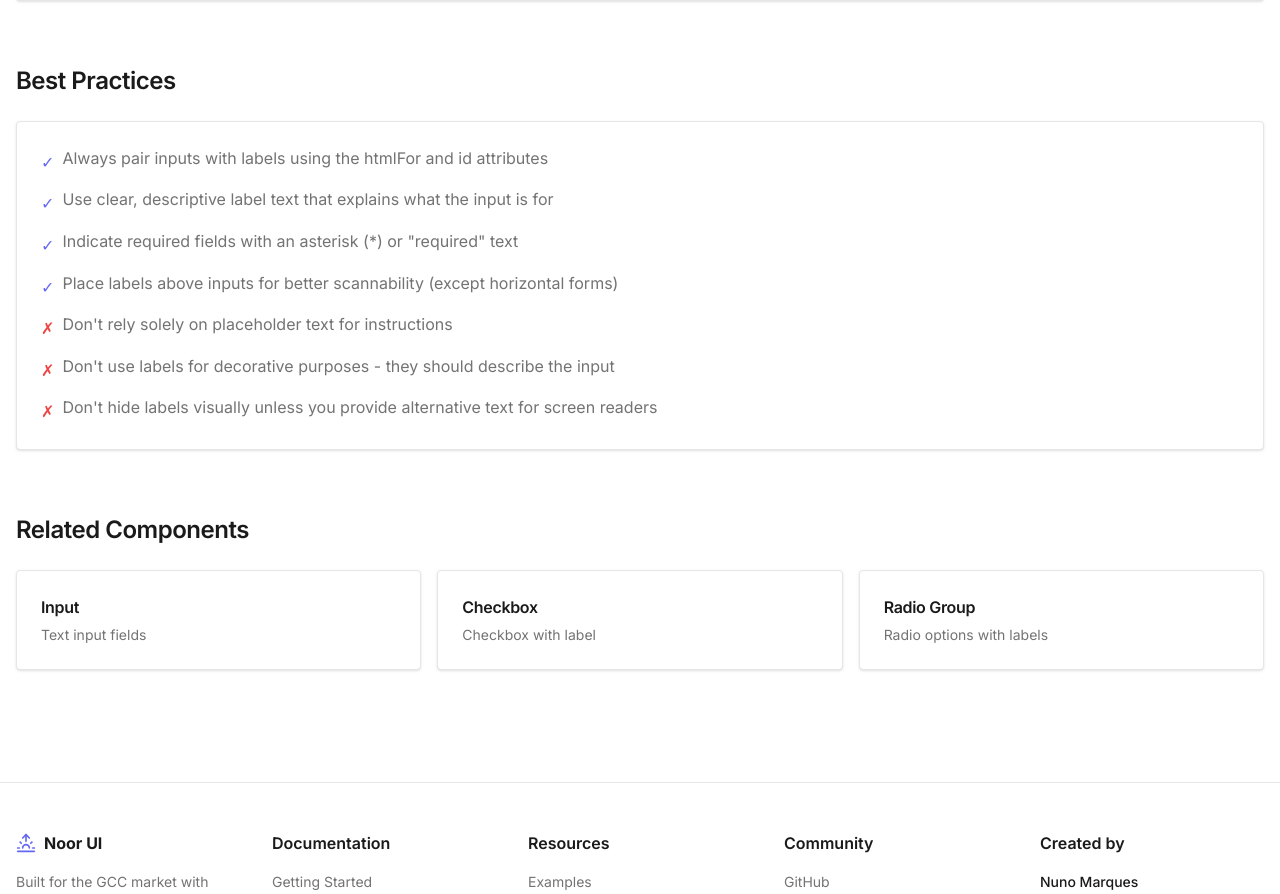
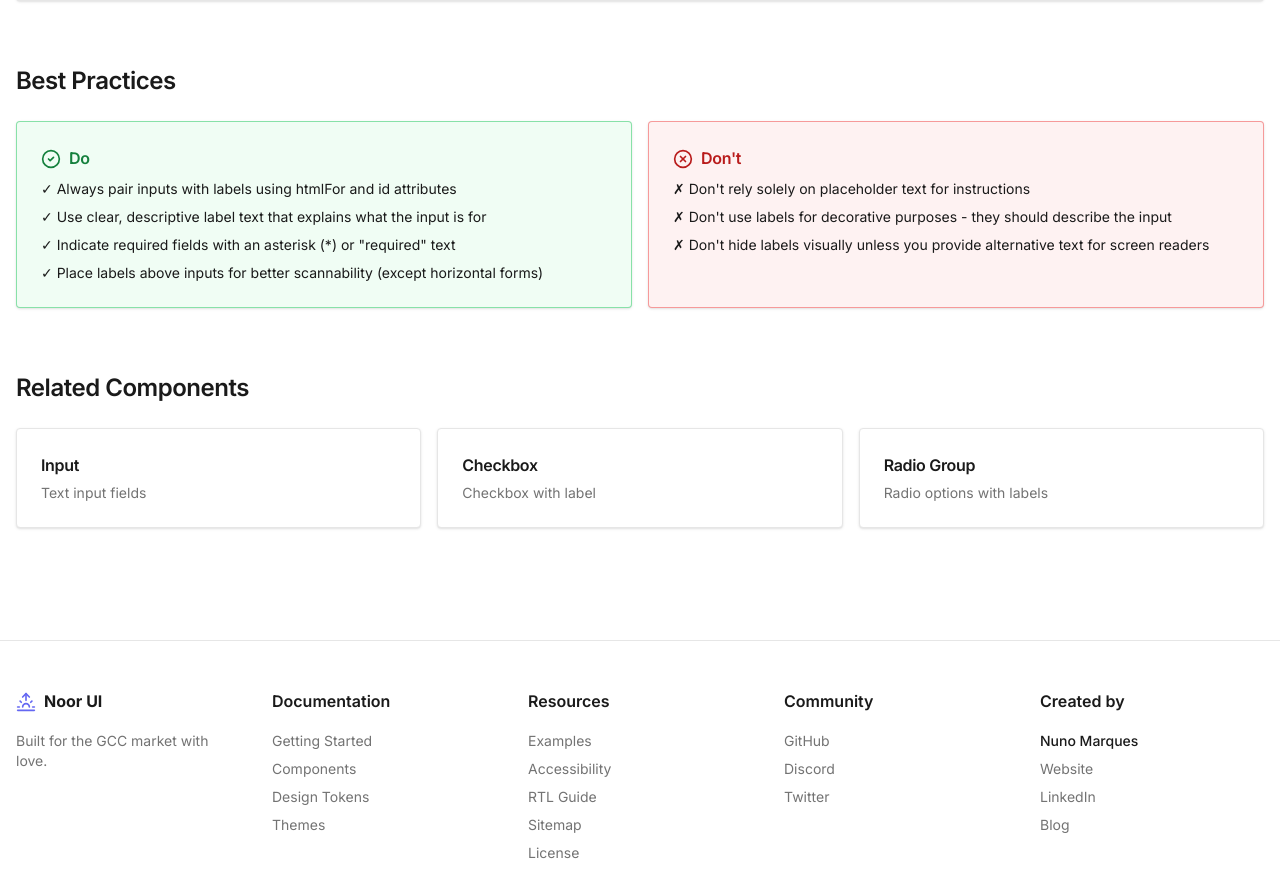
Before and after one commit to ositaka/noor-ui, a Next.js app: page /components/label in a window 1280 px wide. Shown: the part 6795-7689 px from the top of the page. Built offline with nearby package versions, Linux system fonts and the light colour scheme; what tailwindcss-logical would draw is missing.

Commit message:
New `<BestPractices />` component

```diff
--- a/app/(docs)/components/label/page.tsx
+++ b/app/(docs)/components/label/page.tsx
@@ -10,6 +10,7 @@ import { Separator } from '@/components/ui/separator'
 import { ComponentShowcase } from '@/components/docs/component-showcase'
 import { PropsTable, type PropDefinition } from '@/components/docs/props-table'
 import { CodeBlock } from '@/components/docs/code-block'
+import { BestPractices } from '@/components/docs/best-practices'
 import { AlertCircle } from 'lucide-react'
 import { useDirection } from '@/components/providers/direction-provider'
 import { content } from '@/lib/i18n'
@@ -108,7 +109,8 @@ const rtlCode = `// RTL support is automatic!
 </div>`
 
 export default function LabelPage() {
-  const { locale } = useDirection()
+  const { locale, direction } = useDirection()
+  const isRTL = direction === 'rtl'
   const t = content[locale]
   const labelProps = getLabelProps(t)
 
@@ -485,43 +487,20 @@ export default function LabelPage() {
 
         {/* Best Practices */}
         <section className="mb-16">
-          <h2 className="text-2xl font-bold tracking-tight mb-6">Best Practices</h2>
-          <Card>
-            <CardContent className="p-6">
-              <ul className="space-y-3 text-muted-foreground">
-                <li className="flex items-start gap-2">
-                  <span className="text-primary mt-1">✓</span>
-                  <span>Always pair inputs with labels using the htmlFor and id attributes</span>
-                </li>
-                <li className="flex items-start gap-2">
-                  <span className="text-primary mt-1">✓</span>
-                  <span>Use clear, descriptive label text that explains what the input is for</span>
-                </li>
-                <li className="flex items-start gap-2">
-                  <span className="text-primary mt-1">✓</span>
-                  <span>
-                    Indicate required fields with an asterisk (*) or &quot;required&quot; text
-                  </span>
-                </li>
-                <li className="flex items-start gap-2">
-                  <span className="text-primary mt-1">✓</span>
-                  <span>Place labels above inputs for better scannability (except horizontal forms)</span>
-                </li>
-                <li className="flex items-start gap-2">
-                  <span className="text-destructive mt-1">✗</span>
-                  <span>Don&apos;t rely solely on placeholder text for instructions</span>
-                </li>
-                <li className="flex items-start gap-2">
-                  <span className="text-destructive mt-1">✗</span>
-                  <span>Don&apos;t use labels for decorative purposes - they should describe the input</span>
-                </li>
-                <li className="flex items-start gap-2">
-                  <span className="text-destructive mt-1">✗</span>
-                  <span>Don&apos;t hide labels visually unless you provide alternative text for screen readers</span>
-                </li>
-              </ul>
-            </CardContent>
-          </Card>
+          <h2 className="text-2xl font-bold tracking-tight mb-6">{t.componentPage.sections.bestPractices}</h2>
+          <BestPractices
+            dos={[
+              isRTL ? 'اربط دائماً المدخلات بالتسميات باستخدام htmlFor و id' : 'Always pair inputs with labels using htmlFor and id attributes',
+              isRTL ? 'استخدم نص تسمية واضح وصفي يشرح الغرض من الإدخال' : 'Use clear, descriptive label text that explains what the input is for',
+              isRTL ? 'أشر إلى الحقول المطلوبة بعلامة نجمة (*) أو نص "مطلوب"' : 'Indicate required fields with an asterisk (*) or "required" text',
+              isRTL ? 'ضع التسميات فوق المدخلات لسهولة القراءة (إلا في النماذج الأفقية)' : 'Place labels above inputs for better scannability (except horizontal forms)',
+            ]}
+            donts={[
+              isRTL ? 'لا تعتمد فقط على نص العنصر النائب للتعليمات' : "Don't rely solely on placeholder text for instructions",
+              isRTL ? 'لا تستخدم التسميات لأغراض تزيينية - يجب أن تصف الإدخال' : "Don't use labels for decorative purposes - they should describe the input",
+              isRTL ? 'لا تخفي التسميات بصرياً ما لم تقدم نصاً بديلاً لقارئات الشاشة' : "Don't hide labels visually unless you provide alternative text for screen readers",
+            ]}
+          />
         </section>
 
         {/* Related Components */}
--- a/app/(docs)/components/separator/page.tsx
+++ b/app/(docs)/components/separator/page.tsx
@@ -8,6 +8,7 @@ import { Separator } from '@/components/ui/separator'
 import { ComponentShowcase } from '@/components/docs/component-showcase'
 import { PropsTable, type PropDefinition } from '@/components/docs/props-table'
 import { CodeBlock } from '@/components/docs/code-block'
+import { BestPractices } from '@/components/docs/best-practices'
 import { Home, Settings, User, Bell } from 'lucide-react'
 import { useDirection } from '@/components/providers/direction-provider'
 import { content } from '@/lib/i18n'
@@ -149,7 +150,8 @@ const rtlCode = `// RTL support is automatic!
 </div>`
 
 export default function SeparatorPage() {
-  const { locale } = useDirection()
+  const { locale, direction } = useDirection()
+  const isRTL = direction === 'rtl'
   const t = content[locale]
   const separatorProps = getSeparatorProps(t)
 
@@ -507,48 +509,20 @@ export default function SeparatorPage() {
 
         {/* Best Practices */}
         <section className="mb-16">
-          <h2 className="text-2xl font-bold tracking-tight mb-6">Best Practices</h2>
-          <Card>
-            <CardContent className="p-6">
-              <ul className="space-y-3 text-muted-foreground">
-                <li className="flex items-start gap-2">
-                  <span className="text-primary mt-1">✓</span>
-                  <span>Use separators to divide related content into logical sections</span>
-                </li>
-                <li className="flex items-start gap-2">
-                  <span className="text-primary mt-1">✓</span>
-                  <span>
-                    Keep decorative={'{'}true{'}'} (default) for most visual dividers
-                  </span>
-                </li>
-                <li className="flex items-start gap-2">
-                  <span className="text-primary mt-1">✓</span>
-                  <span>Use vertical separators to divide inline navigation or toolbar items</span>
-                </li>
-                <li className="flex items-start gap-2">
-                  <span className="text-primary mt-1">✓</span>
-                  <span>Adjust height/thickness with className for visual hierarchy</span>
-                </li>
-                <li className="flex items-start gap-2">
-                  <span className="text-destructive mt-1">✗</span>
-                  <span>
-                    Don&apos;t overuse separators - they can make content feel cluttered
-                  </span>
-                </li>
-                <li className="flex items-start gap-2">
-                  <span className="text-destructive mt-1">✗</span>
-                  <span>Don&apos;t use separators where headings or spacing alone would suffice</span>
-                </li>
-                <li className="flex items-start gap-2">
-                  <span className="text-destructive mt-1">✗</span>
-                  <span>
-                    Don&apos;t rely solely on separators to indicate relationships - use proper heading
-                    hierarchy
-                  </span>
-                </li>
-              </ul>
-            </CardContent>
-          </Card>
+          <h2 className="text-2xl font-bold tracking-tight mb-6">{t.componentPage.sections.bestPractices}</h2>
+          <BestPractices
+            dos={[
+              isRTL ? 'استخدم الفواصل لتقسيم المحتوى ذي الصلة إلى أقسام منطقية' : 'Use separators to divide related content into logical sections',
+              isRTL ? 'احتفظ بـ decorative=true (افتراضي) لمعظم الفواصل المرئية' : 'Keep decorative=true (default) for most visual dividers',
+              isRTL ? 'استخدم الفواصل العمودية لتقسيم عناصر التنقل أو شريط الأدوات' : 'Use vertical separators to divide inline navigation or toolbar items',
+              isRTL ? 'اضبط الارتفاع/السماكة باستخدام className للتسلسل الهرمي المرئي' : 'Adjust height/thickness with className for visual hierarchy',
+            ]}
+            donts={[
+              isRTL ? 'لا تفرط في استخدام الفواصل - يمكن أن تجعل المحتوى يبدو مزدحماً' : "Don't overuse separators - they can make content feel cluttered",
+              isRTL ? 'لا تستخدم الفواصل حيث تكفي العناوين أو المسافات وحدها' : "Don't use separators where headings or spacing alone would suffice",
+              isRTL ? 'لا تعتمد فقط على الفواصل للإشارة إلى العلاقات - استخدم تسلسل العناوين الصحيح' : "Don't rely solely on separators to indicate relationships - use proper heading hierarchy",
+            ]}
+          />
         </section>
 
         {/* Related Components */}
--- a/app/(docs)/rtl-guide/page.tsx
+++ b/app/(docs)/rtl-guide/page.tsx
@@ -5,8 +5,9 @@ import Link from 'next/link'
 import { Card, CardContent } from '@/components/ui/card'
 import { CodeBlock } from '@/components/docs/code-block'
 import { ComponentShowcase } from '@/components/docs/component-showcase'
+import { BestPractices } from '@/components/docs/best-practices'
 import { Button } from '@/components/ui/button'
-import { Sparkles, ArrowRight, CheckCircle2, XCircle, Info, Lightbulb, Book } from 'lucide-react'
+import { Sparkles, ArrowRight, Info, Lightbulb, Book, CheckCircle2, XCircle } from 'lucide-react'
 import { useDirection } from '@/components/providers/direction-provider'
 import { content } from '@/lib/i18n'
 
@@ -173,7 +174,8 @@ const commonPatternsCode = `// Pattern 1: Responsive Spacing
 </div>`
 
 export default function RTLGuidePage() {
-  const { locale } = useDirection()
+  const { locale, direction } = useDirection()
+  const isRTL = direction === 'rtl'
   const t = content[locale].rtlGuidePage
 
   return (
@@ -470,36 +472,7 @@ export default function RTLGuidePage() {
         {/* Best Practices */}
         <section className="mb-16">
           <h2 className="text-2xl font-bold tracking-tight mb-6">{t.bestPractices.title}</h2>
-
-          <div className="grid gap-4 sm:grid-cols-2">
-            <Card className="border-green-500/50 bg-green-50 dark:bg-green-950/20">
-              <CardContent className="p-6">
-                <h3 className="font-semibold mb-2 flex items-center gap-2 text-green-700 dark:text-green-400">
-                  <CheckCircle2 className="h-5 w-5" />
-                  {t.bestPractices.do}
-                </h3>
-                <ul className="text-sm space-y-2">
-                  {t.bestPractices.doList.map((item, index) => (
-                    <li key={index}>✓ {item}</li>
-                  ))}
-                </ul>
-              </CardContent>
-            </Card>
-
-            <Card className="border-red-500/50 bg-red-50 dark:bg-red-950/20">
-              <CardContent className="p-6">
-                <h3 className="font-semibold mb-2 flex items-center gap-2 text-red-700 dark:text-red-400">
-                  <XCircle className="h-5 w-5" />
-                  {t.bestPractices.dont}
-                </h3>
-                <ul className="text-sm space-y-2">
-                  {t.bestPractices.dontList.map((item, index) => (
-                    <li key={index}>✗ {item}</li>
-                  ))}
-                </ul>
-              </CardContent>
-            </Card>
-          </div>
+          <BestPractices dos={t.bestPractices.doList} donts={t.bestPractices.dontList} />
         </section>
 
         {/* Resources */}
--- /dev/null
+++ b/components/docs/best-practices.tsx
@@ -0,0 +1,54 @@
+'use client'
+
+import * as React from 'react'
+import { Card, CardContent } from '@/components/ui/card'
+import { CheckCircle2, XCircle } from 'lucide-react'
+import { useDirection } from '@/components/providers/direction-provider'
+import { content } from '@/lib/i18n'
+
+interface BestPracticesProps {
+  dos: string[]
+  donts: string[]
+  className?: string
+}
+
+export function BestPractices({ dos, donts, className }: BestPracticesProps) {
+  const { locale } = useDirection()
+  const t = content[locale]
+
+  return (
+    <div className={className}>
+      <div className="grid gap-4 sm:grid-cols-2">
+        {/* Do Column */}
+        <Card className="border-green-500/50 bg-green-50 dark:bg-green-950/20">
+          <CardContent className="p-6">
+            <h3 className="font-semibold mb-2 flex items-center gap-2 text-green-700 dark:text-green-400">
+              <CheckCircle2 className="h-5 w-5" />
+              {t.componentPage.bestPractices.do}
+            </h3>
+            <ul className="text-sm space-y-2">
+              {dos.map((item, index) => (
+                <li key={index}>✓ {item}</li>
+              ))}
+            </ul>
+          </CardContent>
+        </Card>
+
+        {/* Don't Column */}
+        <Card className="border-red-500/50 bg-red-50 dark:bg-red-950/20">
+          <CardContent className="p-6">
+            <h3 className="font-semibold mb-2 flex items-center gap-2 text-red-700 dark:text-red-400">
+              <XCircle className="h-5 w-5" />
+              {t.componentPage.bestPractices.dont}
+            </h3>
+            <ul className="text-sm space-y-2">
+              {donts.map((item, index) => (
+                <li key={index}>✗ {item}</li>
+              ))}
+            </ul>
+          </CardContent>
+        </Card>
+      </div>
+    </div>
+  )
+}
```
Also changed, not shown: app/(docs)/components/feature-card/page.tsx (+16 -54 lines), app/(docs)/documentation/arabic/page.tsx (+17 -27 lines).
